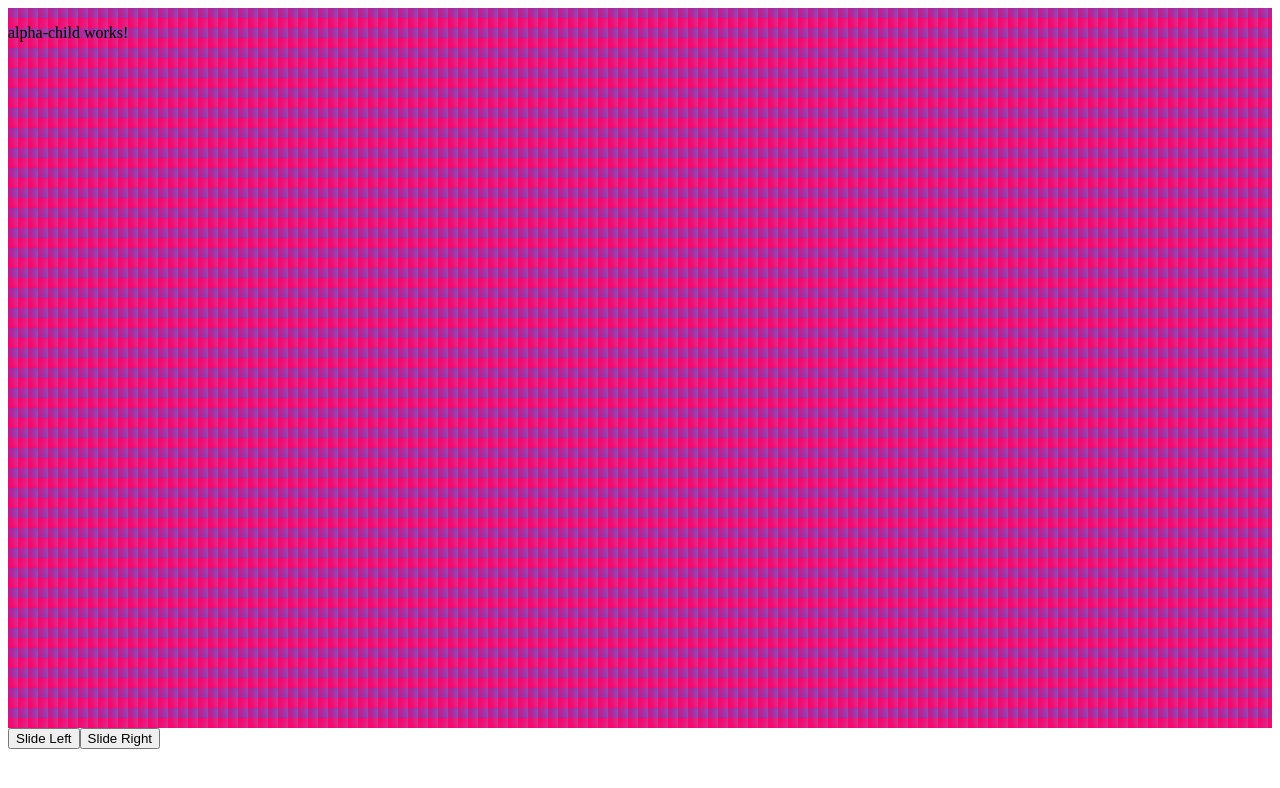
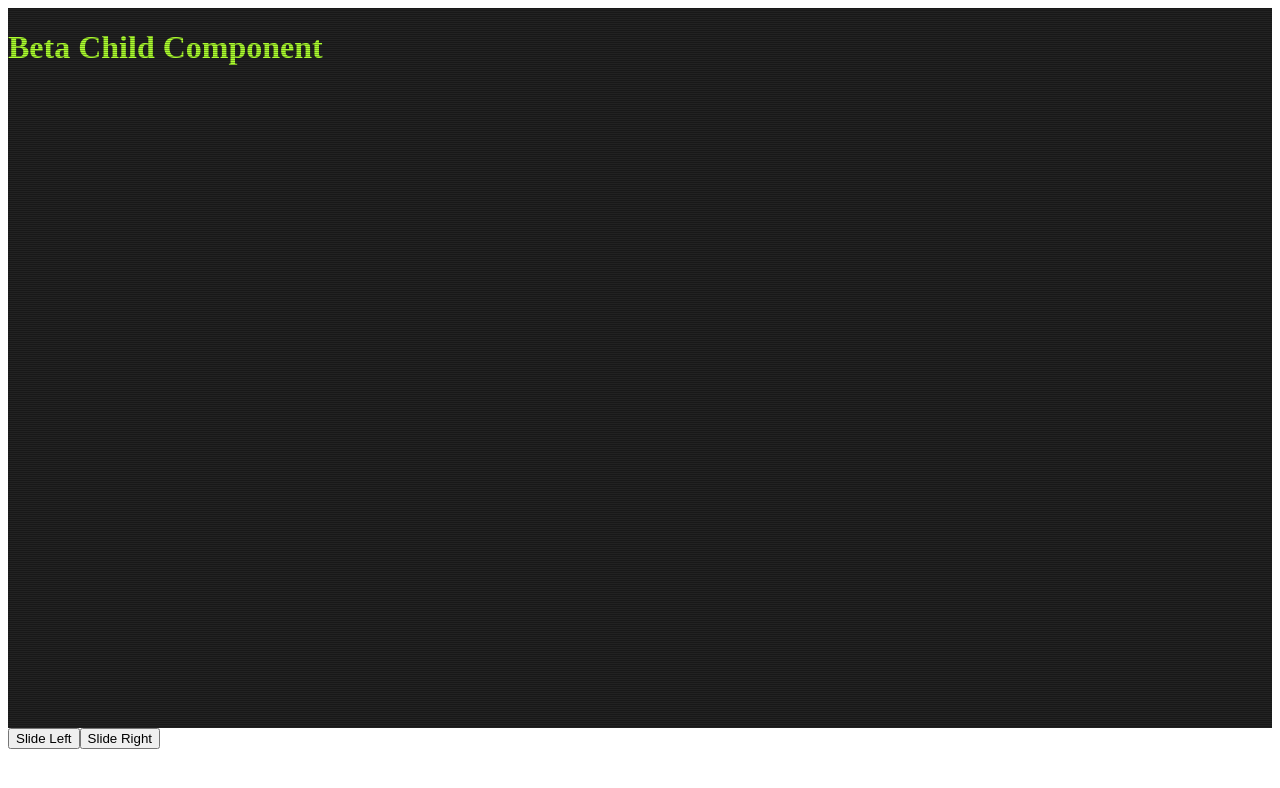
Before and after one commit to lavedon/component-slide-demo, an Angular app: page / in a window 1280 px wide. Shown: the top 788 px of the page. Built offline with nearby package versions, Linux system fonts and the light colour scheme.

Commit message:
terrible disaster carousel

```diff
--- a/src/app/app.component.css
+++ b/src/app/app.component.css
@@ -8,7 +8,8 @@
 }
 
 alpha-child,
-beta-child {
+beta-child,
+gamma-child {
   position: absolute;
   top: 0;
   left: 0;
--- a/src/app/app.component.html
+++ b/src/app/app.component.html
@@ -1,13 +1,15 @@
 <div class="carousel-container">
   <alpha-child
-    *ngIf="currentSlide === 0"
-    [@slideAnimation]="currentSlide === 0 ? 'slideRight' : 'slideLeft'">
+    [@flyInOut]="alphaState"
+    >
   </alpha-child>
   <beta-child
-    *ngIf="currentSlide === 1"
-    [@slideAnimation]="currentSlide === 1 ? 'slideRight' : 'slideLeft'"
-    >
+  [@flyInOut]="betaState"
+  >
   </beta-child>
+  <gamma-child
+ [@flyInOut]="gammaState">
+  </gamma-child>
 </div>
 <button (click)="slideLeft()">Slide Left</button>
 <button (click)="slideRight()">Slide Right</button>
--- a/src/app/app.component.ts
+++ b/src/app/app.component.ts
@@ -2,49 +2,54 @@ import { Component } from '@angular/core';
 import {
   trigger,
   transition,
-  useAnimation,
   style,
   animate,
-  animation
+  state
 } from '@angular/animations';
-
-export const slideIn = animation([
-  style({ transform: "translateX({{start}})" }),
-  animate("{{time}}", style({ transform: "translateX(0%)" }))
-]);
-
-export const slideOut = animation([
-  animate("{{time}}", style({ transform: "translateX({{end}})" }))
-]);
 
 @Component({
   selector: 'app-root',
   templateUrl: './app.component.html',
   styleUrls: ['./app.component.css'],
   animations: [
-    trigger("slideAnimation", [
-      transition(":enter", [
-        useAnimation(slideIn, { params: { start: "-100%", time: "250ms" } })
-      ]),
-      transition(":leave", [
-        useAnimation(slideOut, { params: { end: "100%", time: "250ms" } })
-      ]),
-    ])
-  ]
+  trigger('flyInOut', [
+    state('offScreenLeft', style({  transform: 'translateX(-100%)' })),
+    state('onScreen', style({  transform: 'translateX(0)' })),
+    state('offScreenRight', style({  transform: 'translateX(100%)' })),
+    transition('*  <=>  *',  animate('250ms'))
+  ]),
+  ],
 })
 export class AppComponent {
   title = 'angular-carousel-components';
-  currentSlide = 0;
+  alphaState: string  = 'offScreenLeft';
+  betaState: string  = 'onScreen';
+  gammaState: string  = 'offScreenRight';
 
-  slideLeft() {
-    if (this.currentSlide > 0) {
-      this.currentSlide--;
+
+  slideRight() {
+    if (this.alphaState === 'offScreenLeft') {
+      this.alphaState = 'onScreen';
+      this.betaState = 'offScreenRight';
+    }
+    if (this.alphaState === 'onScreen') {
+      this.alphaState = 'offScreenRight';
     }
   }
 
-  slideRight() {
-    if (this.currentSlide < 1) {
-      this.currentSlide++;
+  slideLeft() {
+    if (this.alphaState === 'offScreenRight') {
+      this.alphaState = 'onScreen';
+      this.betaState = 'offScreenLeft';
+    }
+    if (this.alphaState === 'onScreen') {
+      this.alphaState = 'offScreenLeft';
+      this.gammaState = 'onScreen';
+    }
+
+    if (this.alphaState === 'offScreenLeft') {
+      this.gammaState = 'onScreen';
     }
   }
+
 }
--- a/src/app/app.module.ts
+++ b/src/app/app.module.ts
@@ -5,12 +5,14 @@ import { BrowserAnimationsModule } from '@angular/platform-browser/animations';
 import { AppComponent } from './app.component';
 import { AlphaChildComponent } from './alpha-child/alpha-child.component';
 import { BetaChildComponent } from './beta-child/beta-child.component';
+import { GammaChildComponent } from './gamma-child/gamma-child.component';
 
 @NgModule({
   declarations: [
     AppComponent,
     AlphaChildComponent,
-    BetaChildComponent
+    BetaChildComponent,
+    GammaChildComponent
   ],
   imports: [
     BrowserModule,
--- /dev/null
+++ b/src/app/gamma-child/gamma-child.component.css
@@ -0,0 +1,7 @@
+:host {
+  background: radial-gradient(#a400ff 0, #3b3b3b 10%, #d6d2d200 15%, #0b243a 50%, #d6d2d2 65%, #26483f 80%, #d6d2d200 95%),
+              repeating-linear-gradient(45deg, #a78b4178, #a548a07a 50px),
+              repeating-linear-gradient(135deg, #634610, #71b737 50px);
+  width: 500px;
+  height: 500px;
+}
--- /dev/null
+++ b/src/app/gamma-child/gamma-child.component.html
@@ -0,0 +1,9 @@
+<p>Lorem ipsum dolor sit amet, consectetur adipiscing elit. Integer nec odio. Praesent libero. Sed cursus ante dapibus diam. Sed nisi. Nulla quis sem at nibh elementum imperdiet. Duis sagittis ipsum. Praesent mauris. Fusce nec tellus sed augue semper porta. Mauris massa. Vestibulum lacinia arcu eget nulla. Class aptent taciti sociosqu ad litora torquent per conubia nostra, per inceptos himenaeos. Curabitur sodales ligula in libero. </p>
+
+<p>Sed dignissim lacinia nunc. Curabitur tortor. Pellentesque nibh. Aenean quam. In scelerisque sem at dolor. Maecenas mattis. Sed convallis tristique sem. Proin ut ligula vel nunc egestas porttitor. Morbi lectus risus, iaculis vel, suscipit quis, luctus non, massa. Fusce ac turpis quis ligula lacinia aliquet. Mauris ipsum. Nulla metus metus, ullamcorper vel, tincidunt sed, euismod in, nibh. </p>
+
+<p>Quisque volutpat condimentum velit. Class aptent taciti sociosqu ad litora torquent per conubia nostra, per inceptos himenaeos. Nam nec ante. Sed lacinia, urna non tincidunt mattis, tortor neque adipiscing diam, a cursus ipsum ante quis turpis. Nulla facilisi. Ut fringilla. Suspendisse potenti. Nunc feugiat mi a tellus consequat imperdiet. Vestibulum sapien. Proin quam. Etiam ultrices. Suspendisse in justo eu magna luctus suscipit. Sed lectus. </p>
+
+<p>Integer euismod lacus luctus magna. Quisque cursus, metus vitae pharetra auctor, sem massa mattis sem, at interdum magna augue eget diam. Vestibulum ante ipsum primis in faucibus orci luctus et ultrices posuere cubilia Curae; Morbi lacinia molestie dui. Praesent blandit dolor. Sed non quam. In vel mi sit amet augue congue elementum. Morbi in ipsum sit amet pede facilisis laoreet. Donec lacus nunc, viverra nec, blandit vel, egestas et, augue. Vestibulum tincidunt malesuada tellus. Ut ultrices ultrices enim. Curabitur sit amet mauris. Morbi in dui quis est pulvinar ullamcorper. Nulla facilisi. Integer lacinia sollicitudin massa.</p>
+
+<p>Cras metus. Sed aliquet risus a tortor. Integer id quam. Morbi mi. Quisque nisl felis, venenatis tristique, dignissim in, ultrices sit amet, augue. Proin sodales libero eget ante. Nulla quam. Aenean laoreet. Vestibulum nisi lectus, commodo ac, facilisis ac, ultricies eu, pede. Ut orci risus, accumsan porttitor, cursus quis, aliquet eget, justo. Sed pretium blandit orci. Ut eu diam at pede suscipit sodales.</p>
```
Also changed, not shown: src/app/gamma-child/gamma-child.component.ts (added, +10 -0 lines), 1 other file (tests, documents, lock files or other folders).
